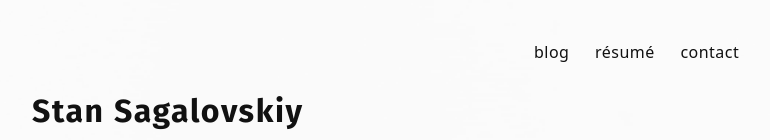
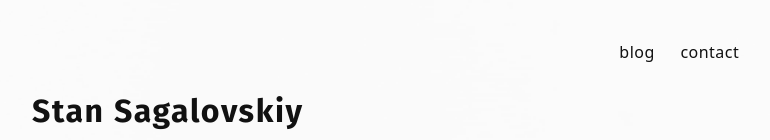
Before and after one commit to ysagal/ysagal.github.io, a plain HTML site: page index.html in a window 1280 px wide. Shown: the top 140 px of the page, without its empty margins (248-1018 px from the left). Drawn offline with nearby package versions, Linux system fonts and the light colour scheme.

Commit message:
Removing resume link

```diff
--- a/index.html
+++ b/index.html
@@ -43,7 +43,6 @@
         </div>
         <div class='nav-links'>
           <a href='https://www.medium.com/@ysagal'>blog</a>
-          <a href='http://bit.ly/2F6fMpi' target='_blank'>résumé</a>
           <a href='mailto:stan@stansagalovskiy.com'>contact</a>
         </div>
       </div>
```
